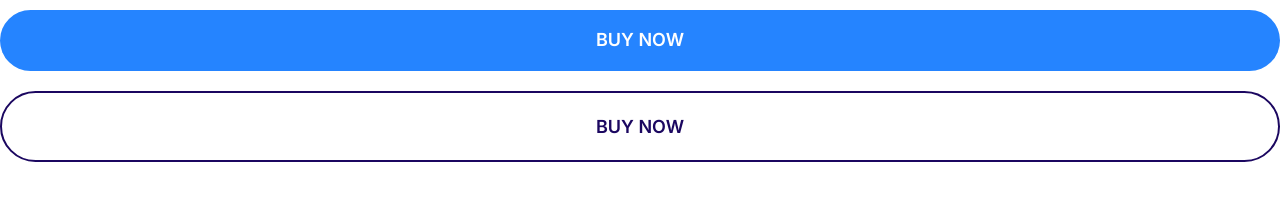
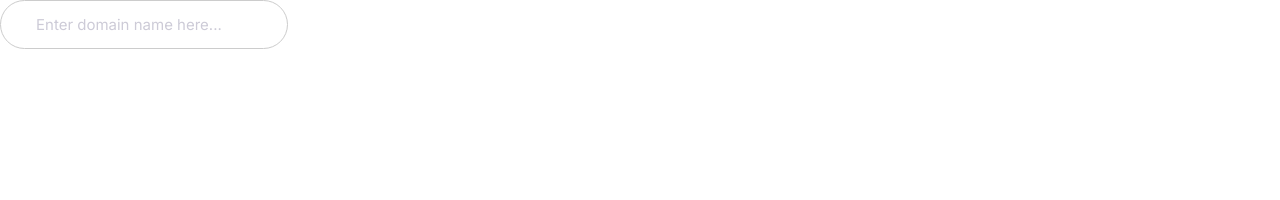
Before and after one commit to skeltonskelter/Skelterfy, a plain HTML site: page index.html in a window 1280 px wide. Drawn offline with Linux system fonts and the light colour scheme.

Commit message:
Build the input components.

```diff
--- a/css/styles.css
+++ b/css/styles.css
@@ -239,3 +239,24 @@ a {
 @media screen and (min-width: 1024px) {
   font-size: 1.5rem;
 }
+
+/* Inputs */
+
+.input {
+  border-radius: 30px;
+  border: 1px solid #ccc;
+  color: var(--color-headings);
+  font-size: 2rem;
+  outline: 0;
+  padding: 1.5rem 3.5rem;
+}
+
+::placeholder {
+  color: #cdcbd7;
+}
+
+@media screen and (min-width: 1024px) {
+  .input {
+    font-size: 1.5rem;
+  }
+}
--- a/index.html
+++ b/index.html
@@ -15,7 +15,6 @@
     <link rel="stylesheet" href="css/styles.css" />
   </head>
   <body>
-    <button class="btn btn--primary btn--block">Buy Now</button>
-    <a href="#" class="btn btn--outline btn--block">Buy Now</a>
+    <input type="text" class="input" placeholder="Enter domain name here..." />
   </body>
 </html>
```
Also changed, not shown: components/inputs.html (added, +1 -0 lines).
